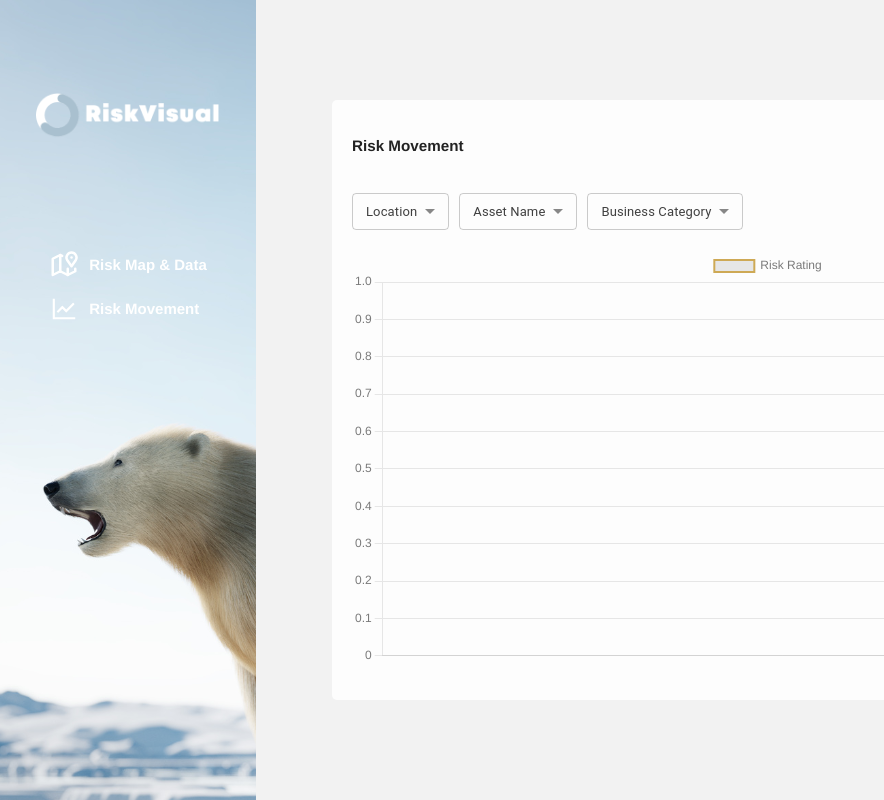
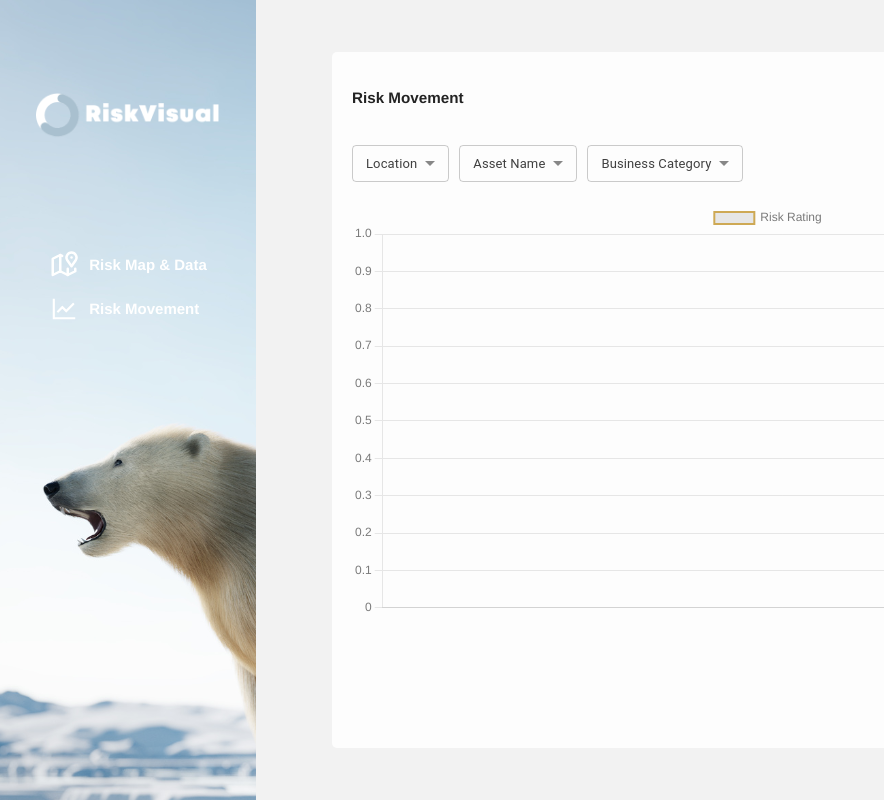
Before and after one commit to astarinamaulida/risk-viz, a Next.js app: page /graph in a window 1280 px wide. Shown: the whole page, without its empty margins (0-884 px from the left). Built offline with nearby package versions, Linux system fonts and the light colour scheme.

Commit message:
Change height

```diff
--- a/pages/graph.css
+++ b/pages/graph.css
@@ -38,13 +38,15 @@ body {
   display: flex;
   background-color: #FFFFFF;
   flex-direction: column;
-  height: 70%;
+  height: 82%;
   width: 65%;
   opacity: 85%;
   border-radius: 5px;
   text-align: start;
   padding: 20px;
   margin-left: 20%;
+  margin-top: 50px;
+  margin-bottom: 50px;
 }
 
 .selection {
```
